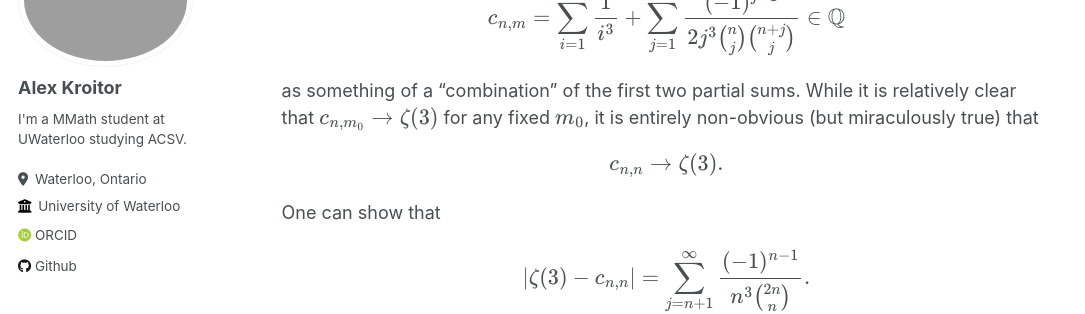
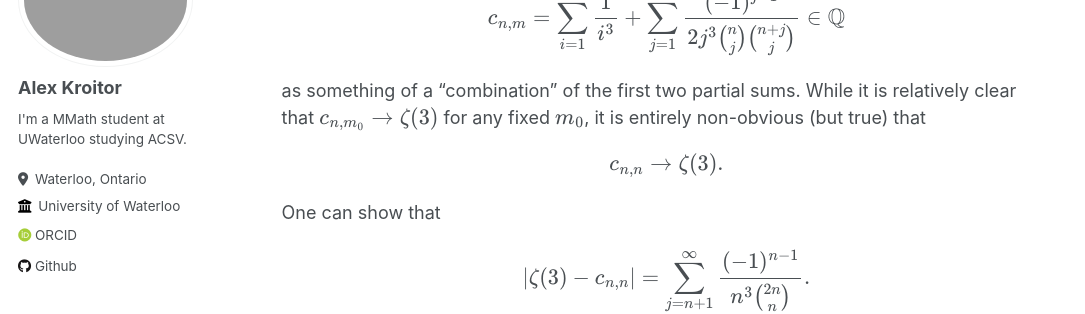
Before and after one commit to akroitor/akroitor.github.io, a Jekyll site: the page built from _posts/2024-04-15-blog-post.md, in a window 1280 px wide and 900 px high, scrolled down 1522 px. Shown: the part 153-467 px from the top of the window, without its empty margins (0-1085 px from the left). Built offline with Jekyll 4.4.1, drawn with Linux system fonts in a browser that asks for light colours; some web fonts are replaced; some of the changed text lies outside the part shown.

Commit message:
Update 2024-04-15-blog-post.md

```diff
--- a/_posts/2024-04-15-blog-post.md
+++ b/_posts/2024-04-15-blog-post.md
@@ -41,7 +41,7 @@ $$
 \end{align*}
 $$
 
-Two natural guesses for good sequences would be the partial sums of these two infinite sums. It turns out that in the first case the error shrinks like \\(n^{-2}\\) and the reciprocal of the denominator shrinks like \\( e^{-n} \\), while in the second case the error shrinks like \\( n^{-3/2}4^{-n} \\) and the reciprocal of the denominator shrinks like \\(e^{-3n}\\). In both these cases the error simply shrinks too slowly to beat the denominator. Apery defined the multivariate sequence \\[ c_{n,m} = \sum_{i=1}^n \frac{1}{i^3} + \sum_{j=1}^m \frac{(-1)^{j-1}}{2 j^3 \binom{n}{j} \binom{n+j}{j}}  \in \mathbb{Q} \\] as something of a "combination" of the first two partial sums. While it is relatively clear that \\( c_{n,m_0} \to \zeta(3) \\) for any fixed \\(m_0\\), it is entirely non-obvious (but miraculously true) that \\[ c_{n,n} \to \zeta(3). \\] One can show that
+Two natural guesses for good sequences would be the partial sums of these two infinite sums. It turns out that in the first case the error shrinks like \\(n^{-2}\\) and the reciprocal of the denominator shrinks like \\( e^{-n} \\), while in the second case the error shrinks like \\( n^{-3/2}4^{-n} \\) and the reciprocal of the denominator shrinks like \\(e^{-3n}\\). In both these cases the error simply shrinks too slowly to beat the denominator. Apery defined the multivariate sequence \\[ c_{n,m} = \sum_{i=1}^n \frac{1}{i^3} + \sum_{j=1}^m \frac{(-1)^{j-1}}{2 j^3 \binom{n}{j} \binom{n+j}{j}}  \in \mathbb{Q} \\] as something of a "combination" of the first two partial sums. While it is relatively clear that \\( c_{n,m_0} \to \zeta(3) \\) for any fixed \\(m_0\\), it is entirely non-obvious (but true) that \\[ c_{n,n} \to \zeta(3). \\] One can show that
 
 $$
 \begin{align*}
```
Also changed, not shown: other parts of _posts/2024-04-15-blog-post.md (+1 -1 lines).
